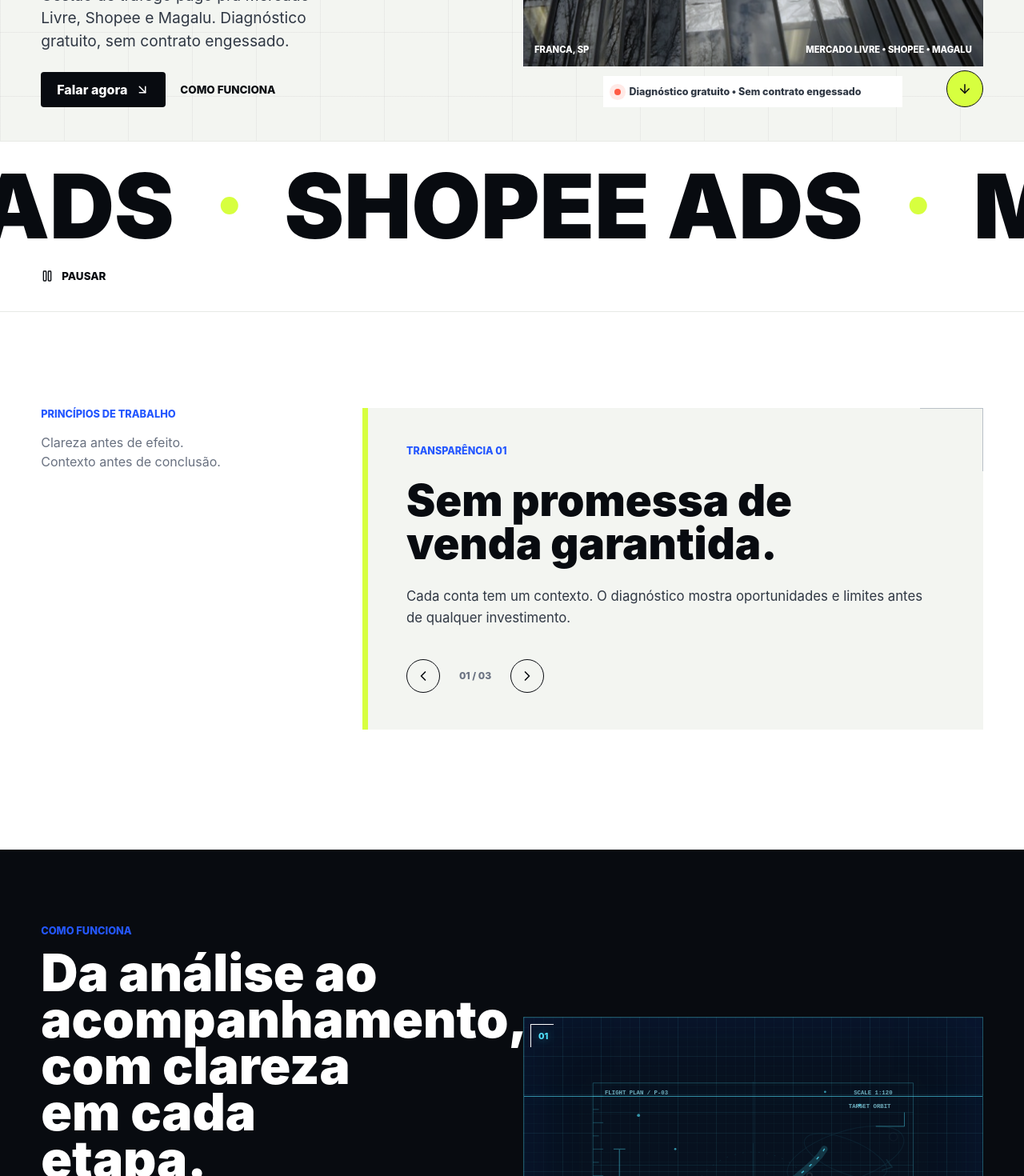
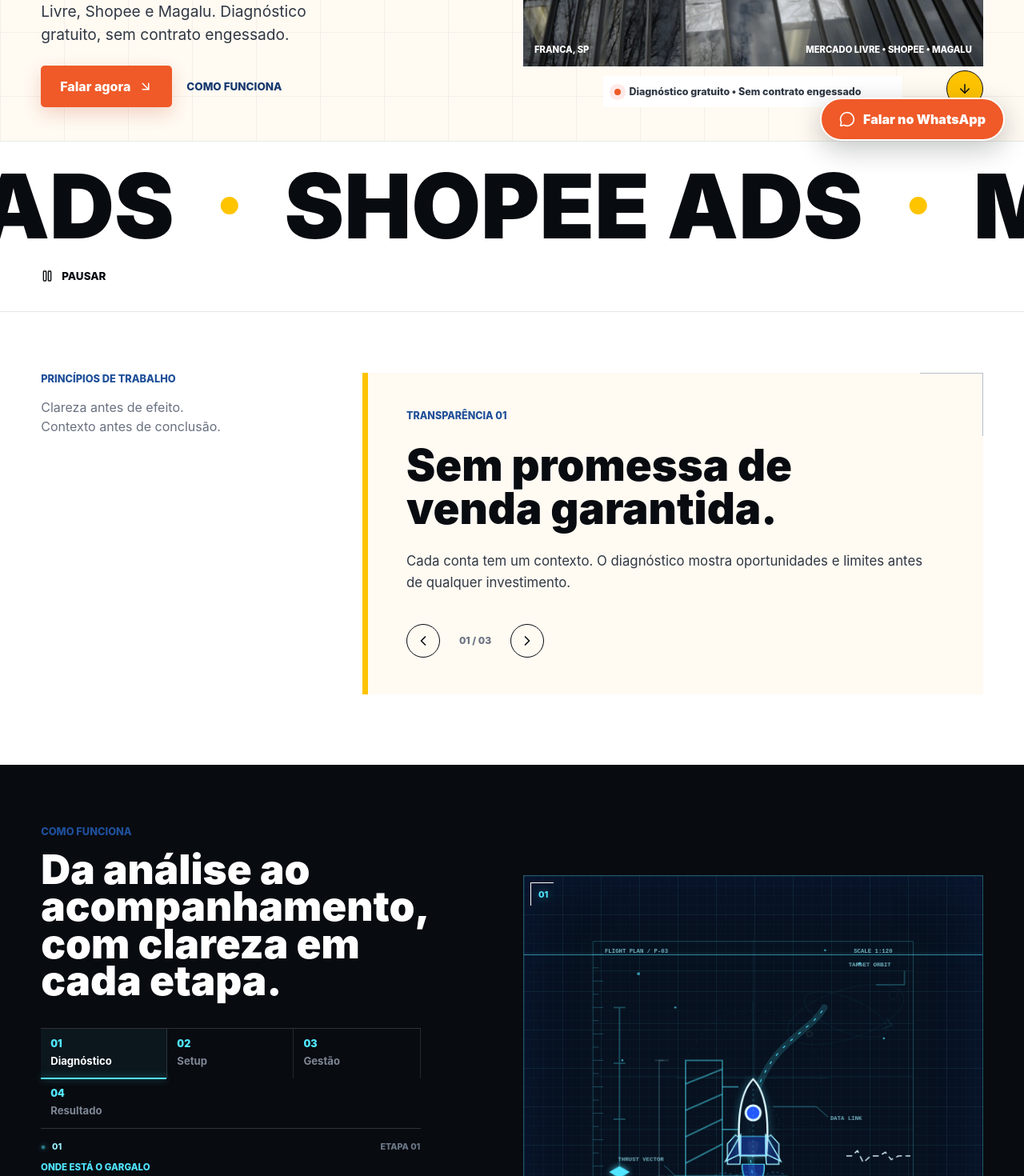
Before and after one commit to PauloCastroDomingues/portifolio, a React (Vite) app: page / in a window 1280 px wide. Shown: the part 600-2070 px from the top of the page at 80% size. Built offline with nearby package versions, Linux system fonts and the light colour scheme.

Commit message:
Optimize landing page for marketplace leads

```diff
--- a/src/App.tsx
+++ b/src/App.tsx
@@ -1,4 +1,5 @@
 import { DebugPanel } from "./components/DebugPanel";
+import { FloatingCta } from "./components/FloatingCta";
 import { About } from "./components/About";
 import { ExpandingCards } from "./components/ExpandingCards";
 import { ExpandingPanel } from "./components/ExpandingPanel";
@@ -31,6 +32,7 @@ function Page() {
         <ExpandingPanel />
       </main>
       <FooterReveal />
+      <FloatingCta />
       <DebugPanel />
     </>
   );
--- /dev/null
+++ b/src/components/FloatingCta.tsx
@@ -0,0 +1,17 @@
+import { MessageCircle } from "lucide-react";
+import { content } from "../data/content";
+
+export function FloatingCta() {
+  return (
+    <a
+      className="floating-cta"
+      href={content.contact.primaryHref}
+      target="_blank"
+      rel="noreferrer"
+      aria-label="Falar com Paulo pelo WhatsApp"
+    >
+      <MessageCircle aria-hidden="true" size={20} />
+      <span>Falar no WhatsApp</span>
+    </a>
+  );
+}
--- a/src/components/StickyStory.tsx
+++ b/src/components/StickyStory.tsx
@@ -1,44 +1,23 @@
-import { useEffect, useRef, useState } from "react";
+import { useRef, useState } from "react";
 import { useGSAP } from "@gsap/react";
 import { gsap } from "gsap";
 import { RocketLaunchDiagram } from "./RocketLaunchDiagram";
 import { content, storySteps } from "../data/content";
-import { motionConfig } from "../motion/config";
-import { addLaunchState, setLaunchState } from "../motion/rocketLaunch";
 import { useMotion } from "../motion/useMotion";
 
 export function StickyStory() {
   const root = useRef<HTMLElement>(null);
-  const activeRef = useRef(0);
   const [active, setActive] = useState(0);
   const { settings, reducedMotion, setStep } = useMotion();
   const enabled = settings.animations && !reducedMotion;
-  const [scrollDriven, setScrollDriven] = useState(
-    () =>
-      window.matchMedia(
-        `(min-width: ${motionConfig.devices.desktopMin}px) and (min-height: ${motionConfig.devices.pinMinHeight}px)`,
-      ).matches && enabled,
-  );
-
-  useEffect(() => {
-    const query = window.matchMedia(
-      `(min-width: ${motionConfig.devices.desktopMin}px) and (min-height: ${motionConfig.devices.pinMinHeight}px)`,
-    );
-    const update = () => setScrollDriven(query.matches && enabled);
-    update();
-    query.addEventListener("change", update);
-    return () => query.removeEventListener("change", update);
-  }, [enabled]);
-
   const activate = (index: number) => {
-    activeRef.current = index;
     setActive(index);
     setStep(storySteps[index].title);
   };
 
   useGSAP(
     () => {
-      if (!root.current || scrollDriven) return;
+      if (!root.current) return;
       const panels = gsap.utils.toArray<HTMLElement>(".story-stage-panel", root.current);
       const current = panels[active];
       const duration = enabled ? 0.62 : 0;
@@ -56,59 +35,10 @@ export function StickyStory() {
         { autoAlpha: 1, y: 0, duration, ease: "power3.out", overwrite: true },
       );
     },
-    { scope: root, dependencies: [active, enabled, scrollDriven], revertOnUpdate: false },
+    { scope: root, dependencies: [active, enabled], revertOnUpdate: false },
   );
 
-  useGSAP(
-    () => {
-      if (!enabled || !root.current) return;
 
-      const media = gsap.matchMedia();
-      media.add(
-        `(min-width: ${motionConfig.devices.desktopMin}px) and (min-height: ${motionConfig.devices.pinMinHeight}px)`,
-        () => {
-          setLaunchState(root.current, 0);
-          const panels = gsap.utils.toArray<HTMLElement>(".story-stage-panel", root.current);
-          gsap.set(panels, { autoAlpha: 0, y: 20 });
-          gsap.set(panels[0], { autoAlpha: 1, y: 0 });
-          const tl = gsap.timeline({
-            scrollTrigger: {
-              trigger: root.current,
-              start: "top top",
-              end: () => `+=${window.innerHeight * motionConfig.scroll.storyDistanceDesktop}`,
-              scrub: motionConfig.scroll.scrub,
-              pin: ".story-pin",
-              anticipatePin: 1,
-              invalidateOnRefresh: true,
-              onUpdate: (self) => {
-                const next = Math.min(storySteps.length - 1, Math.floor(self.progress * storySteps.length));
-                if (next !== activeRef.current) activate(next);
-              },
-              onLeave: () => setStep("processo concluído"),
-              onEnterBack: () => setStep(storySteps[activeRef.current].title),
-            },
-          });
-
-          tl.to(".story-visual-inner", { scale: 1.025, xPercent: -1.5, yPercent: -1 }, 0)
-            .to(".story-scanline", { yPercent: 190, ease: "none" }, 0)
-            .to(".story-visual-inner", { scale: 1, xPercent: 1, yPercent: 0 }, 0.34)
-            .to(".story-scanline", { yPercent: 360, ease: "none" }, 0.34)
-            .to(".story-visual-inner", { scale: 1.035, xPercent: -1, yPercent: 1 }, 0.67)
-            .to(".story-scanline", { yPercent: 560, ease: "none" }, 0.67);
-
-          for (let index = 1; index < storySteps.length; index += 1) {
-            const position = index / storySteps.length;
-            addLaunchState(tl, root.current, index, position, 0.18);
-            tl.to(panels[index - 1], { autoAlpha: 0, y: -20, duration: 0.07, ease: "power2.in" }, Math.max(0, position - 0.07))
-              .to(panels[index], { autoAlpha: 1, y: 0, duration: 0.11, ease: "power3.out" }, position);
-          }
-        },
-      );
-
-      return () => media.revert();
-    },
-    { scope: root, dependencies: [enabled], revertOnUpdate: true },
-  );
 
   return (
     <section className="story section dark-section" id="experiencia" ref={root}>
@@ -123,7 +53,7 @@ export function StickyStory() {
             <span className="story-visual-label">{storySteps[active].code}</span>
             <span className="story-scanline" aria-hidden="true" />
             <div className="story-visual-inner">
-              <RocketLaunchDiagram activeIndex={active} scrollDriven={scrollDriven} />
+              <RocketLaunchDiagram activeIndex={active} />
             </div>
             <span className="story-visual-metric">{storySteps[active].metric}</span>
             <span className="story-visual-index" aria-hidden="true">
--- a/src/content/portfolio.json
+++ b/src/content/portfolio.json
@@ -180,8 +180,8 @@
     ]
   },
   "projectsSection": {
-    "eyebrow": "Resultados",
-    "title": "Uma simulação ilustrativa, sem promessas de resultado."
+    "eyebrow": "Exemplo ilustrativo",
+    "title": "Resultados reais entram aqui conforme forem comprovados."
   },
   "projects": [
     {
@@ -225,6 +225,6 @@
   },
   "about": {
     "title": "Quem cuida da sua campanha",
-    "text": "Experiência prática com gestão de marketplace (Mercado Livre, Shopee, Magalu, TikTok Shop) e análise de dados (BigQuery, GA4, Meta Ads). Sem promessa vazia — diagnóstico real antes de qualquer investimento."
+    "text": "Sou Paulo, atuo com marketing analytics e dados na Reise, uma marca de calçados DTC, trabalhando direto com BigQuery, GA4, Shopify e mídia paga (Meta Ads, Google). Antes disso, passei por operação de marketplace de verdade — Mercado Livre, Shopee, Magalu, TikTok Shop e Via Varejo — cuidando de campanha, catálogo e estoque na prática, não só na teoria. Formado em Análise e Desenvolvimento de Sistemas, uso dado real pra decidir onde investir, não achismo."
   }
 }
--- a/src/styles.css
+++ b/src/styles.css
@@ -2183,3 +2183,92 @@ h2 {
   .about-grid { gap: 24px; }
   .about-copy p { font-size: 1.2rem; }
 }
+
+
+/* Marketplace-focused colors, shorter sections, and stronger contact actions */
+:root {
+  --blue: #1f4f99;
+  --blue-deep: #15386f;
+  --signal: #ffc400;
+  --coral: #ef5a28;
+  --paper: #fffaf2;
+}
+
+.button-dark,
+.header-cta {
+  background: var(--coral);
+  color: var(--white);
+  box-shadow: 0 8px 22px rgba(190, 62, 24, 0.2);
+}
+.button-dark { min-height: 52px; padding-inline: 24px; border-radius: 5px; }
+.header-cta { border-radius: 5px; }
+.button-dark:hover,
+.header-cta:hover { background: #d8461b; }
+.hero-actions .text-link,
+.about-copy .text-link { color: var(--blue-deep); }
+
+.story { min-height: auto; }
+.story-pin { min-height: auto; }
+.story-grid {
+  grid-template-rows: auto auto;
+  min-height: auto;
+  padding: 76px 0;
+}
+.story-copy h2 { max-width: 14ch; font-size: clamp(2.5rem, 4vw, 4rem); }
+.testimonial-grid { padding: 76px 0 88px; }
+.wide-photo { min-height: 68svh; }
+.split-photo { padding: 88px 0 104px; }
+.cards-section { padding: 92px 0 104px; }
+.projects { padding: 92px 0 104px; }
+.project-grid { gap: 48px var(--grid-gap); }
+.metric-section { min-height: auto; padding: 76px 0; }
+.metric-panel,
+.metric-panel-inner { min-height: 500px; }
+.metric-panel-inner { gap: 48px; padding: 52px; }
+.closing-panel { min-height: 54svh; }
+.about-grid { padding: 82px 0; }
+.floating-cta {
+  position: fixed;
+  z-index: 42;
+  right: 24px;
+  bottom: 24px;
+  display: inline-flex;
+  align-items: center;
+  justify-content: center;
+  gap: 10px;
+  min-height: 54px;
+  padding: 0 22px;
+  border: 2px solid var(--white);
+  border-radius: 999px;
+  background: var(--coral);
+  color: var(--white);
+  box-shadow: 0 10px 34px rgba(8, 11, 16, 0.24);
+  font-weight: 900;
+  transition: transform 180ms ease, background-color 180ms ease;
+}
+.floating-cta:hover { transform: translateY(-3px); background: #d8461b; }
+
+@media (max-width: 1080px) {
+  .story-grid { padding: 66px 0; }
+  .metric-section { padding: 64px 0; }
+  .metric-panel,
+  .metric-panel-inner { min-height: 480px; }
+  .about-grid { padding: 68px 0; }
+}
+
+@media (max-width: 640px) {
+  .wide-photo { min-height: 540px; }
+  .split-photo { padding: 64px 0 76px; }
+  .testimonial-grid { padding: 62px 0 72px; }
+  .story-grid { padding: 62px 0; }
+  .cards-section,
+  .projects { padding: 72px 0 82px; }
+  .project-grid { gap: 44px; }
+  .metric-section { padding: 50px 0; }
+  .metric-panel,
+  .metric-panel-inner { min-height: 440px; }
+  .metric-panel-inner { padding: 30px 24px; }
+  .closing-panel { min-height: 520px; }
+  .about-grid { padding: 62px 0; }
+  .floating-cta { right: 14px; bottom: 14px; min-height: 50px; padding-inline: 18px; }
+}
```
